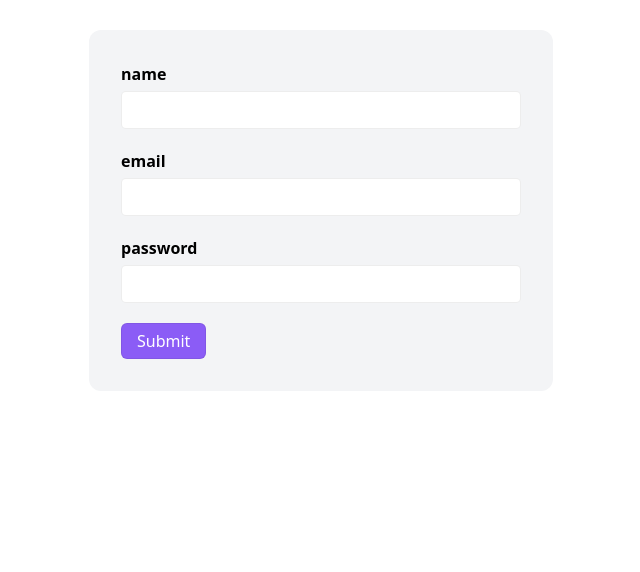
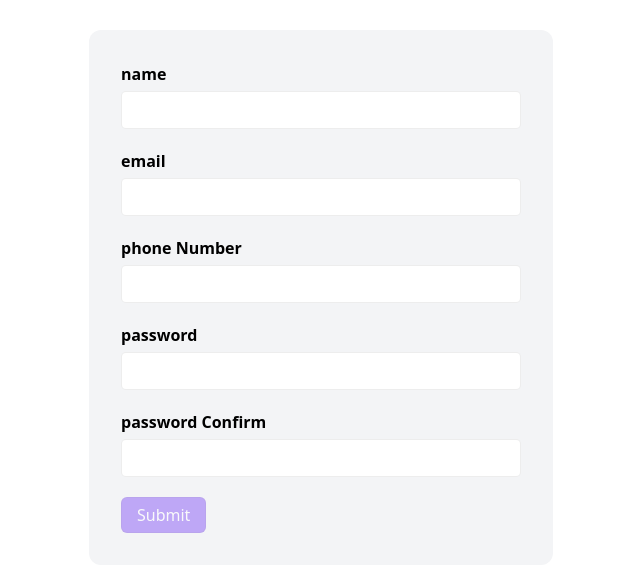
Before and after one commit to maziyar2020/form-validation-formik, a Next.js app: page / in a window 1280 px wide. Shown: the top 572 px of the page, without its empty margins (319-959 px from the left). Built offline with nearby package versions, Linux system fonts and the light colour scheme.

Commit message:
Form controll with yup.

```diff
--- a/package.json
+++ b/package.json
@@ -15,6 +15,7 @@
     "postcss": "8.4.28",
     "react": "18.2.0",
     "react-dom": "18.2.0",
-    "tailwindcss": "3.3.3"
+    "tailwindcss": "3.3.3",
+    "yup": "^1.2.0"
   }
 }
--- a/src/app/globals.css
+++ b/src/app/globals.css
@@ -42,3 +42,8 @@ button{
   padding: 5px 15px;
   border: 1px solid rgba(0, 0, 0, 0.07);
 }
+
+button:disabled{
+  opacity: 0.5;
+  cursor: not-allowed;
+}
--- a/src/components/SingUpForm.jsx
+++ b/src/components/SingUpForm.jsx
@@ -1,5 +1,6 @@
 'use client';
 import { useFormik } from 'formik'
+import * as Yup from 'yup'
 
 
 const SingUpForm = () => {
@@ -7,31 +8,37 @@ const SingUpForm = () => {
     const initialValues = {
         name: '',
         email: '',
-        password: ''
+        phoneNumber: '',
+        password: '',
+        passwordConfirm: ''
     }
 
     const onSubmit = (values) => console.log(values)
 
-    const validate = (values) => {
-        let errors = {}
-
-        if (!values.name) {
-            errors.name = "Name is required"
-        }
-        if (!values.email) {
-            errors.email = "email is Required"
-        }
-        if (!values.password) {
-            errors.password = "password is required"
-        }
-        return errors
-    }
+    const validationSchema = Yup.object({
+        // schema for name
+        name: Yup.string()
+            .required('این فیلد الزامیست')
+            .min(6, 'باید طولانی تر از 6 حرف باشد')
+            .max(20, 'نباید بیش از 20 کاراکتر وارد کنید'),
+        // schema for email
+        email: Yup.string().email('ایمیل صحیح وارد نشده').required('این فیلد الزامیست'),
+        // schema for phonenumber
+        phoneNumber: Yup.string().required('این فیلد الزامیست')
+            .matches(/^[0-9]{11}$/, 'شماره تلفن نامعتبر است'),
+        // schema for pw
+        password: Yup.string().required('این فیلد الزامیست'),
+        passwordConfirm: Yup.string().required('این فیلد الزامی است').oneOf(
+            [Yup.ref('password'), null], "پسورد مطابقت ندارد"
+        )
+    })
 
 
     const formik = useFormik({
         initialValues,
         onSubmit,
-        validate
+        validationSchema,
+        validateOnMount: true
     })
 
 
@@ -39,15 +46,14 @@ const SingUpForm = () => {
     return (
         <div>
             <form className="bg-gray-100 p-8 rounded-xl" onSubmit={formik.handleSubmit}>
+                {/* name field */}
                 <div className="form-control">
                     <label htmlFor="name">name</label>
                     <input
                         type="text"
                         id='name'
                         name="name"
-                        value={formik.values.name}
-                        onChange={formik.handleChange}
-                        onBlur={formik.handleBlur}
+                        {...formik.getFieldProps('name')}
                     />
                     {
                         formik.errors.name && formik.touched.name &&
@@ -56,15 +62,14 @@ const SingUpForm = () => {
                         </div>
                     }
                 </div>
+                {/* email field */}
                 <div className="form-control">
                     <label htmlFor="email">email</label>
                     <input
                         type="text"
                         id='email'
                         name="email"
-                        value={formik.values.email}
-                        onChange={formik.handleChange}
-                        onBlur={formik.handleBlur}
+                        {...formik.getFieldProps('email')}
                     />
                     {
                         formik.errors.email && formik.touched.email &&
@@ -73,26 +78,59 @@ const SingUpForm = () => {
                         </div>
                     }
                 </div>
+                {/* phone number field */}
+                <div className="form-control">
+                    <label htmlFor="phoneNumber">phone Number</label>
+                    <input
+                        type="text"
+                        id='phoneNumber'
+                        name="phoneNumber"
+                        {...formik.getFieldProps('phoneNumber')}
+                    />
+                    {
+                        formik.errors.phoneNumber && formik.touched.phoneNumber &&
+                        <div className="text-red-500">
+                            {formik.errors.phoneNumber}
+                        </div>
+                    }
+                </div>
+                {/* password field */}
                 <div className="form-control">
                     <label htmlFor="password">password</label>
                     <input
                         type="text"
                         id='password'
                         name="password"
-                        value={formik.values.password}
-                        onChange={formik.handleChange}
-                        onBlur={formik.handleBlur}
+                        {...formik.getFieldProps('password')}
                     />
                     {
                         formik.errors.password && formik.touched.password &&
-                        <div div className="text-red-500">
+                        <div className="text-red-500">
                             {formik.errors.password}
+                        </div>
+                    }
+                </div>
+                {/* password Confirm */}
+                <div className="form-control">
+                    <label htmlFor="password">password Confirm</label>
+                    <input
+                        type="text"
+                        id='passwordConfirm'
+                        name="passwordConfirm"
+                        {...formik.getFieldProps('passwordConfirm')}
+                    />
+                    {
+                        formik.errors.passwordConfirm && formik.touched.passwordConfirm &&
+                        <div className="text-red-500">
+                            {formik.errors.passwordConfirm}
                         </div>
                     }
                 </div>
                 <button
                     className="bg-violet-500 rounded-md text-white"
-                    type='submit'>Submit
+                    type='submit'
+                    disabled={!formik.isValid}
+                >Submit
                     </button>
             </form>
         </div >
```
Also changed, not shown: 1 other file (tests, documents, lock files or other folders).
